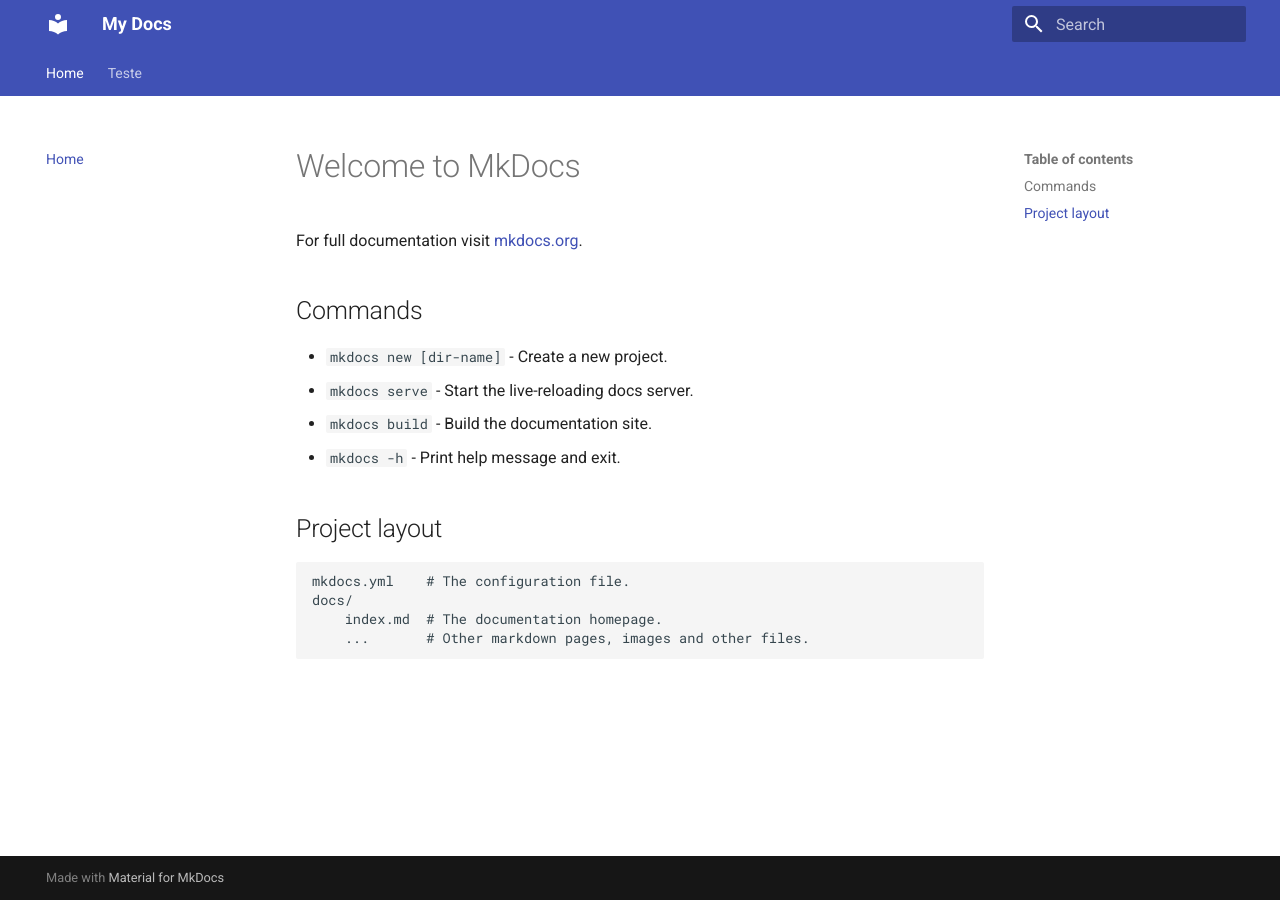
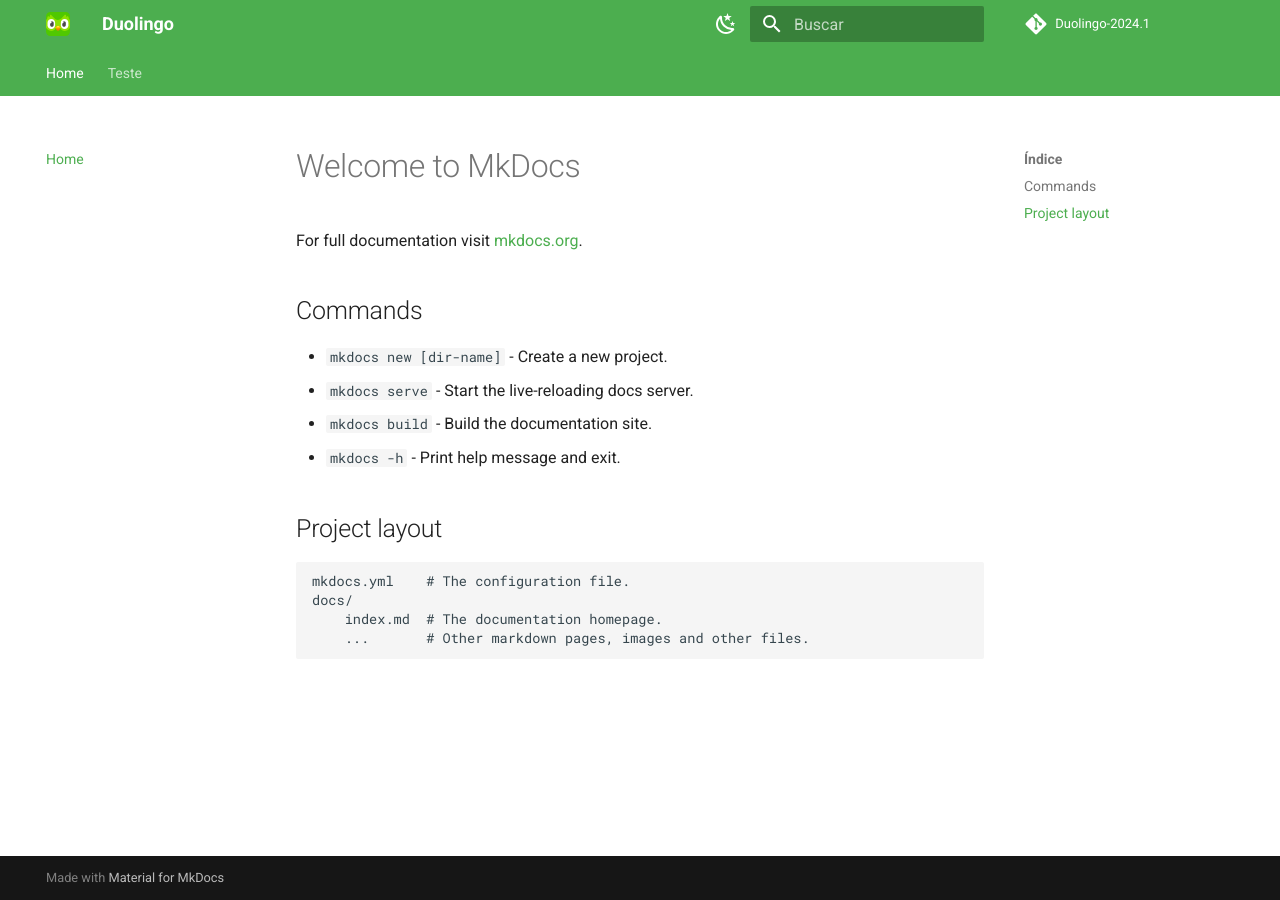
Before and after one commit to lipeaaraujo/Duolingo-2024.1, an MkDocs documentation site: the page built from docs/index.md, in a window 1280 px wide. Built offline with MkDocs 1.6.1 and Material for MkDocs 9.7.7, drawn with Linux system fonts in a browser that asks for light colours; comment, search, counter and statistics services are not loaded.

Commit message:
adicionando e configurando temática do pages
Co-authored-by: GuiDutra21 <GuiDutra21@users.noreply.github.com>
Co-authored-by: Raquel Andrade <raquel-andrade@users.noreply.github.com>
Co-authored-by: Gabryel Nícolas <gabryelns@users.noreply.github.com>

```diff
--- a/mkdocs.yml
+++ b/mkdocs.yml
@@ -1,8 +1,28 @@
-site_name: My Docs
+site_name: Duolingo
+repo_name: "Duolingo-2024.1"
+repo_url: https://github.com/lipeaaraujo/Duolingo-2024.1
+
 theme:
+  logo: assets/images/duolingo-logo.svg
+  favicon: assets/images/duolingo-logo.svg
   name: material
+  language: pt
   features:
     - navigation.tabs
+  palette:
+    - scheme: default
+      primary: green
+      accent: indigo
+      toggle:
+        icon: material/weather-night
+        name: Modo escuro
+
+    - scheme: slate
+      primary: green
+      accent: indigo
+      toggle:
+        icon: material/weather-sunny
+        name: Modo claro
 
 nav:
   - Home: index.md
```
Also changed, not shown: docs/assets/images/duolingo-logo.svg (added).
